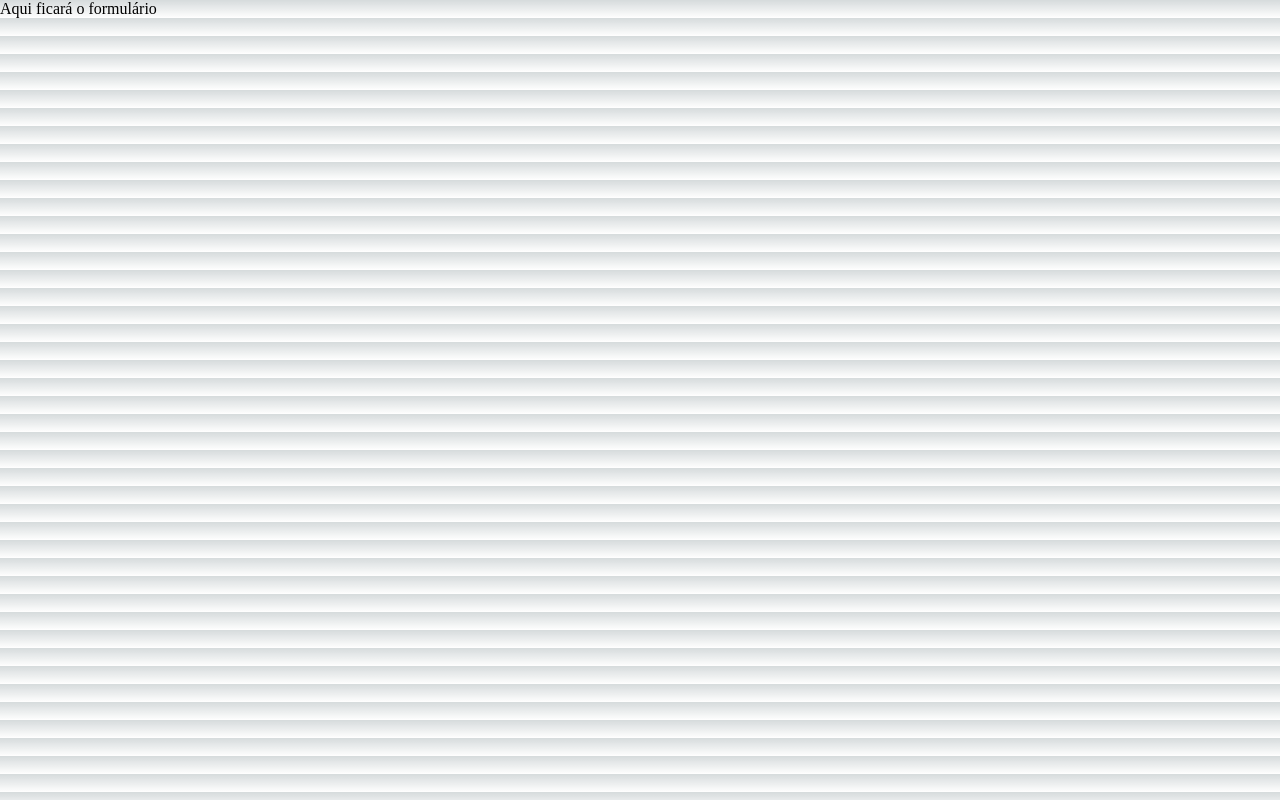
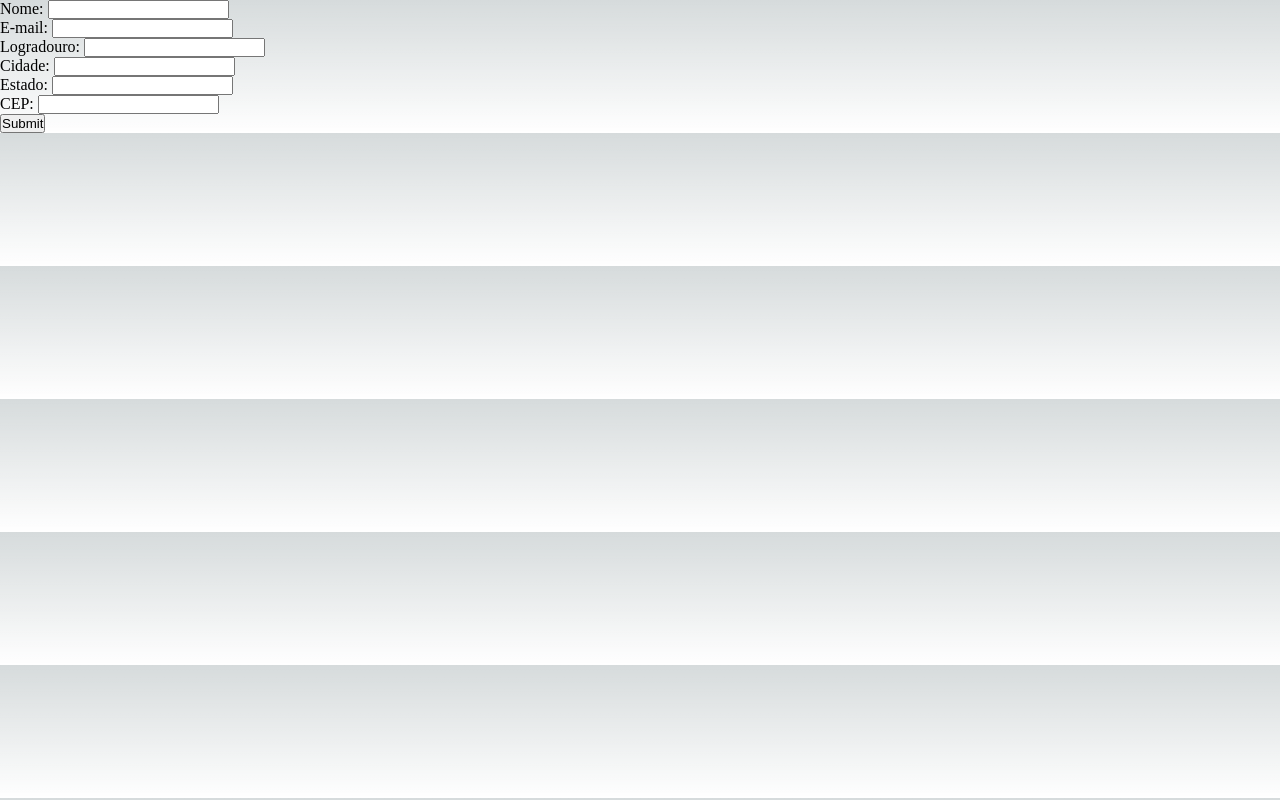
Before and after one commit to EduardoGomesSa/cadastro-cliente-next, a Next.js app: page /formularios/cadastro in a window 1280 px wide. Built offline with nearby package versions, Linux system fonts and the light colour scheme.

Commit message:
formulário de cadastro funcionando

```diff
--- a/package.json
+++ b/package.json
@@ -13,6 +13,7 @@
     "@types/node": "18.15.10",
     "@types/react": "18.0.29",
     "@types/react-dom": "18.0.11",
+    "axios": "^1.3.4",
     "next": "13.2.4",
     "react": "18.2.0",
     "react-dom": "18.2.0",
--- a/src/pages/dados/clientes.tsx
+++ b/src/pages/dados/clientes.tsx
@@ -1,5 +1,5 @@
 import { useEffect, useState } from "react"
-import Cliente from "../../models/Cliente"
+import Cliente from "../../models/cliente"
 
 export default function Clientes(){
     const [clientes, setClientes] = useState<Cliente[]>([])
--- a/src/pages/formularios/cadastro.tsx
+++ b/src/pages/formularios/cadastro.tsx
@@ -1,7 +1,46 @@
+import { ChangeEvent, FormEvent, useState } from "react"
+import axios from 'axios'
+
+interface cliente {
+    nome?: string
+    email?:string
+    logradouro?:string
+    cidade?:string
+    estado?:string
+    cep?:string
+}
+
 export default function CadastroCliente(){
+    const [cliente, setCliente] = useState<cliente>()
+
+    const handleSubmit = async (event: FormEvent<HTMLFormElement>) => {
+        event.preventDefault()
+
+        try{
+            const response = await axios.post('http://127.0.0.1:8000/api/clientes', cliente)
+            console.log(response.data)
+            setCliente({ nome: '', email: '', logradouro: '',  cidade: '', estado: '', cep: ''})
+        }catch(error:any){
+            console.log(error.response.data)
+        }
+    }
+
+    const handleChange = (event: ChangeEvent<HTMLInputElement>) => {
+        setCliente({ ...cliente, [event.target.name]: event.target.value })
+    }
+
     return (
         <div>
-            Aqui ficará o formulário
+            <form onSubmit={handleSubmit}>
+                <p><label>Nome: </label><input type="text" name="nome" value={cliente?.nome} onChange={handleChange} /></p>
+                <p><label>E-mail: </label><input type="email" name="email" value={cliente?.email} onChange={handleChange} /></p>
+                <p><label>Logradouro: </label><input type="text" name="logradouro" value={cliente?.logradouro} onChange={handleChange} /></p>
+                <p><label>Cidade: </label><input type="text" name="cidade" value={cliente?.cidade} onChange={handleChange} /></p>
+                <p><label>Estado: </label><input type="text" name="estado" value={cliente?.estado} onChange={handleChange} /></p>
+                <p><label>CEP: </label><input type="text" name="cep" value={cliente?.cep} onChange={handleChange} /></p>
+                <p><button type="submit">Submit</button></p>
+
+            </form>
         </div>
     )
 }
```
Also changed, not shown: 1 other file (tests, documents, lock files or other folders).
